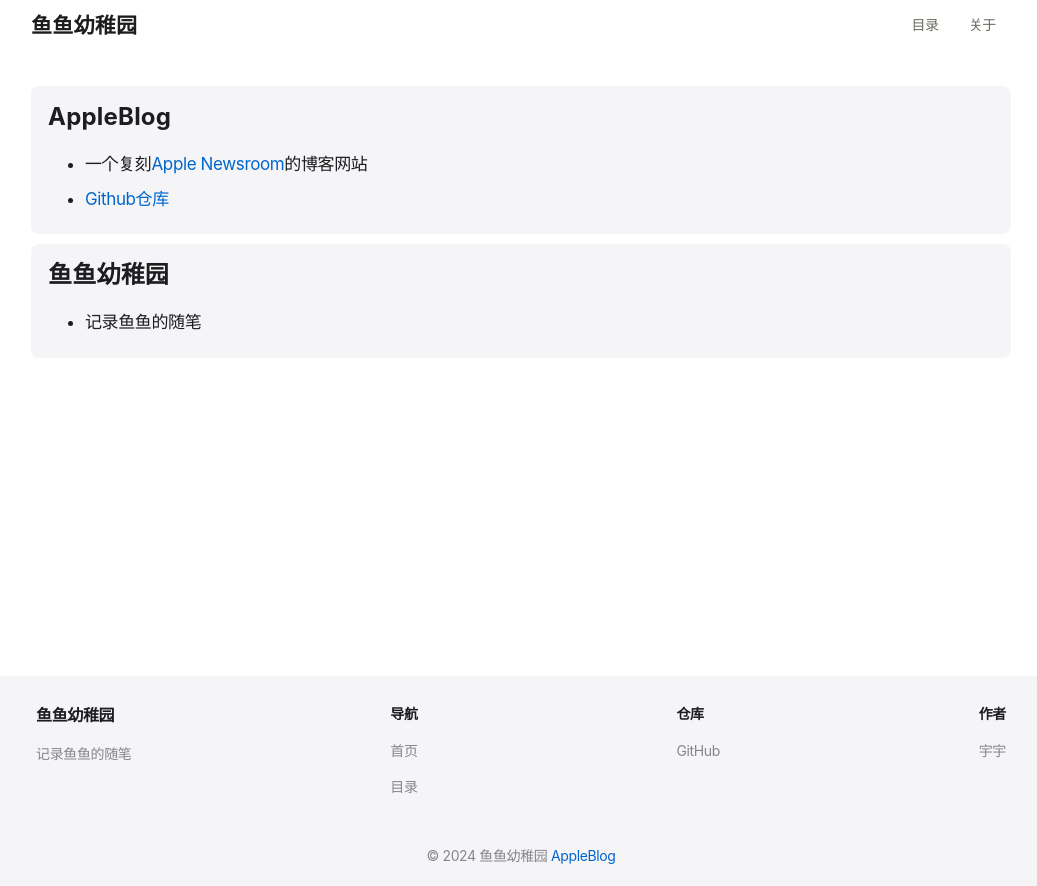
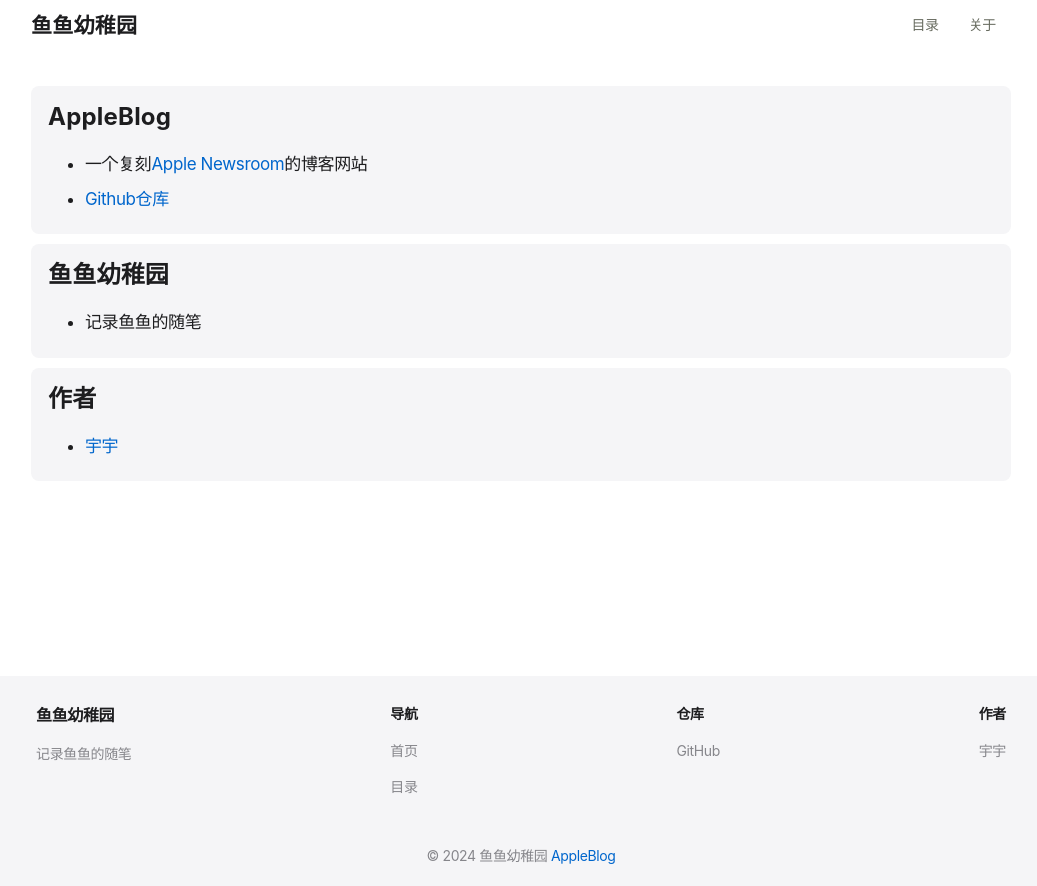
Before and after one commit to xieyumc/AppleBlog, an Astro site in the folder astro/: page /about in a window 1280 px wide. Shown: the whole page, without its empty margins (119-1156 px from the left). Built offline with nearby package versions, Linux system fonts and the light colour scheme; Astro itself is replaced by a stand-in of ours; no server answers.

```diff
--- a/astro/src/pages/about.astro
+++ b/astro/src/pages/about.astro
@@ -3,11 +3,18 @@
 import { config } from '../consts.js';
 export const SITE_TITLE = config.SITE_TITLE;
 export const SITE_DESCRIPTION = config.SITE_DESCRIPTION;
+
+export const Footer3_Title = config.Footer3_Title;
+export const Footer3_Website1_title = config.Footer3_Website1_title;
+export const Footer3_Website1_url = config.Footer3_Website1_url;
+
+
 ---
 
 <BaseLayout primaryTitle="关于">
   <section class="archive">
     <div class="section-content section-tag">
+
       <div class="archive-tag">
         <h2 class="tag-header">AppleBlog</h2>
         <div class="tag-post-list">
@@ -29,6 +36,17 @@
         </div>
       </div>
 
+      <div class="archive-tag">
+        <h2 class="tag-header">{Footer3_Title}</h2>
+        <div class="tag-post-list">
+          <ul>
+            <li>
+              <a href={ Footer3_Website1_url} target="_blank">{ Footer3_Website1_title }</a>
+            </li>
+          </ul>
+        </div>
+      </div>
+
     </div>
   </section>
 </BaseLayout>
```
